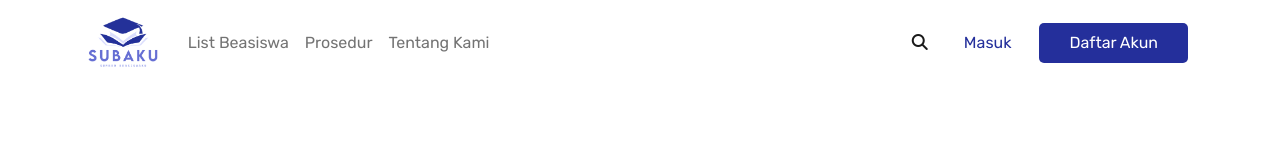
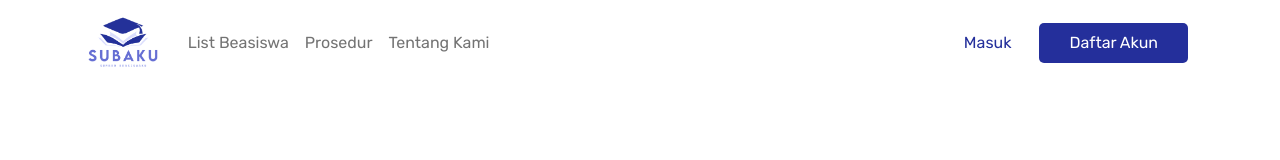
Before and after one commit to rg-km/final-project-engineering-72, a React (Create React App) app in the folder frontend/: page / in a window 1280 px wide. Shown: the top 160 px of the page. Built offline with nearby package versions, Linux system fonts and the light colour scheme.

Commit message:
chore: remove unused nav link.

```diff
--- a/frontend/src/Components/UserNavbar/Navbar.js
+++ b/frontend/src/Components/UserNavbar/Navbar.js
@@ -28,9 +28,6 @@ export default function Navbar() {
         <span className="nav-right navbar-text">
           <ul className="navbar-nav">
               <li className="nav-item">
-                <a href="" className="nav-link"><i class="fa-solid fa-magnifying-glass"></i></a>
-              </li>
-              <li className="nav-item">
                 <a href="" className="nav-link login">Masuk</a>
               </li>
               <li className="nav-item">
```
